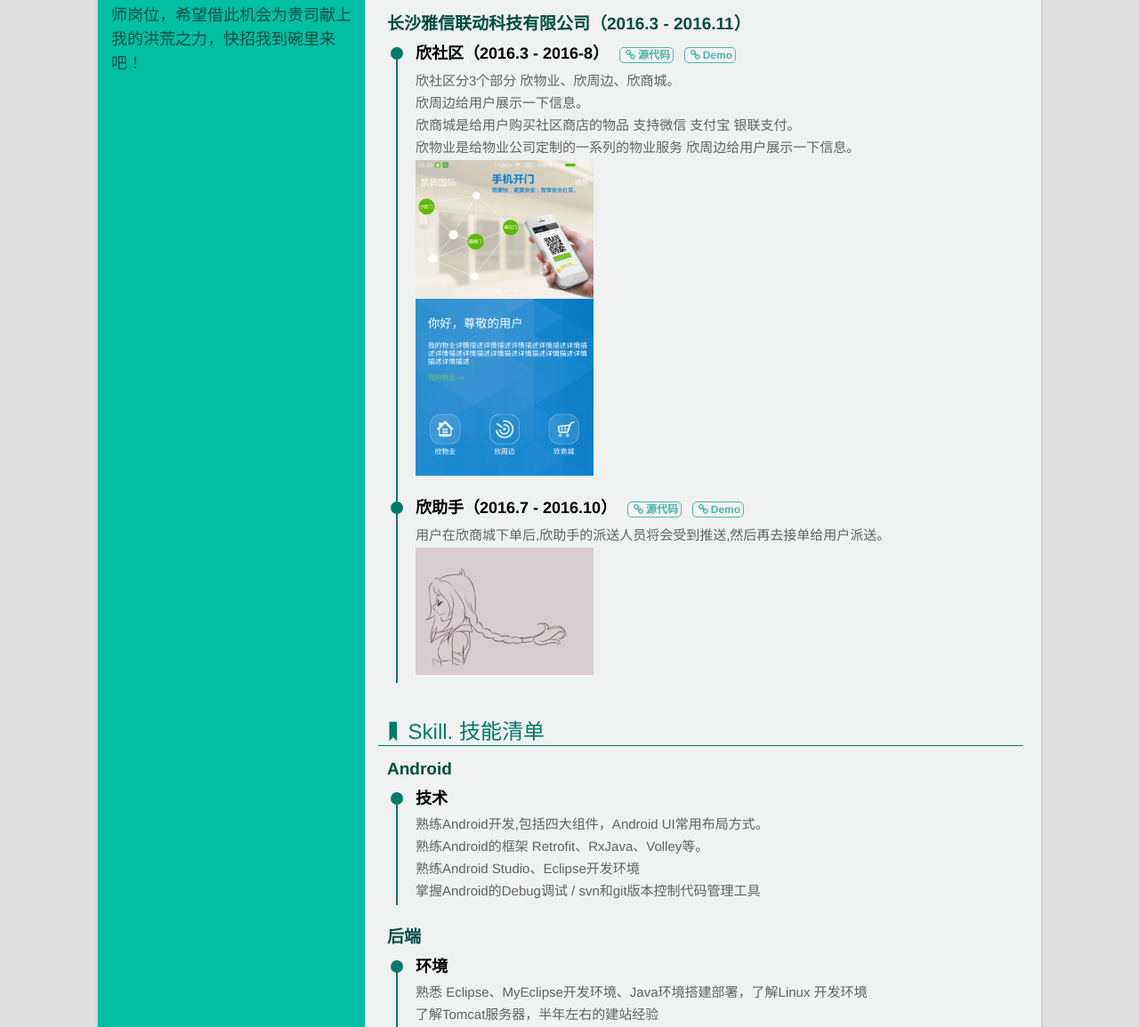
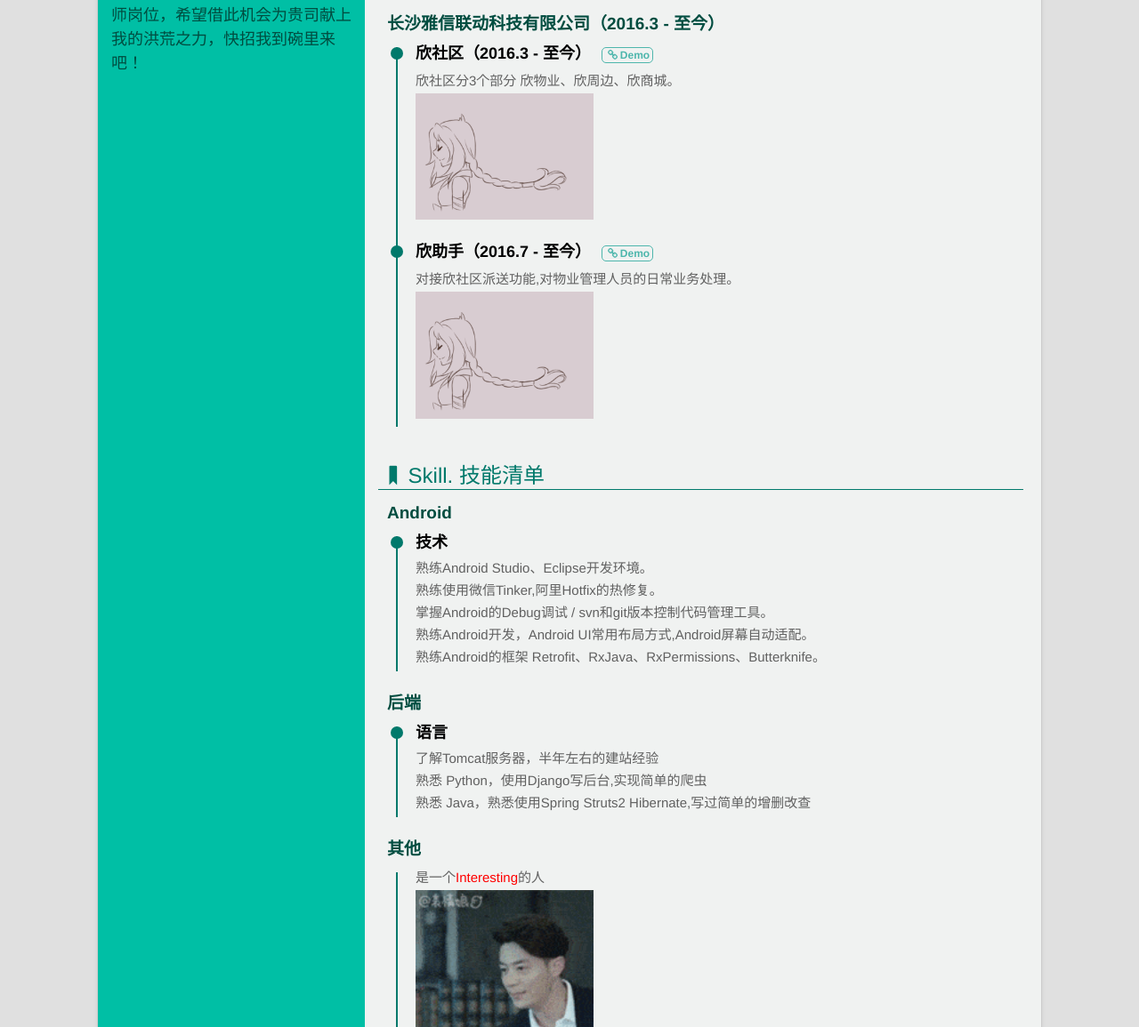
Before and after one commit to yishangfei/Resume, a website: page index.html in a window 1280 px wide. Shown: the part 810-1965 px from the top of the page at 89% size. Drawn offline with Linux system fonts and the light colour scheme.

Commit message:
更新简历

```diff
--- a/index.html
+++ b/index.html
@@ -67,18 +67,19 @@
                             <div class="skill-bar" style="width: 60%"></div>
                         </div>
                     </dd>
+					<dd>
+                        <div class="skill-name">Python</div>
+                        <div class="skill-bar-wrap">
+                            <div class="skill-bar" style="width: 60%"></div>
+                        </div>
+                    </dd>
                     <dd>
                         <div class="skill-name">HTML</div>
-                        <div class="skill-bar-wrap">
-                            <div class="skill-bar" style="width: 40%"></div>
-                        </div>
-                    </dd>
-					 <dd>
-                        <div class="skill-name">Python</div>
                         <div class="skill-bar-wrap">
                             <div class="skill-bar" style="width: 20%"></div>
                         </div>
                     </dd>
+
                 </li>
             </ul>
             <div class="note">
@@ -114,29 +115,24 @@
                             <img src="img/zanwu.jpg">
                         </li>
                     </ul>
-                    <h3>长沙雅信联动科技有限公司（2016.3 - 2016.11）</h3>
+                    <h3>长沙雅信联动科技有限公司（2016.3 - 至今）</h3>
                     <ul class="exp">
                         <li>
                             <div class="circle"></div>
                             <h4>
-                                欣社区（2016.3 - 2016-8）
-                                <a href="https://github.com/DIYgod/APlayer" target="_blank"><i class="icon-link"></i>源代码</a>
-                                <a href="https://www.anotherhome.net/file/APlayer/" target="_blank"><i class="icon-link"></i>Demo</a>
+                                欣社区（2016.3 - 至今）
+                                <a href="http://www.hnchxwl.com/wygl/qq.com/download.jsp" target="_blank"><i class="icon-link"></i>Demo</a>
                             </h4>
                             <p>欣社区分3个部分 欣物业、欣周边、欣商城。</p>
-						    <p>欣周边给用户展示一下信息。</p>
-                            <p>欣商城是给用户购买社区商店的物品  支持微信 支付宝 银联支付。</p>
-						    <p>欣物业是给物业公司定制的一系列的物业服务 欣周边给用户展示一下信息。</p>
-                            <img src="img/xsq.png">
+                            <img src="img/zanwu.jpg">
                         </li>
                         <li>
                             <div class="circle"></div>
                             <h4>
-                                欣助手（2016.7 - 2016.10）
-                                <a href="https://github.com/DIYgod/Amativeness" target="_blank"><i class="icon-link"></i>源代码</a>
-                                <a href="https://www.anotherhome.net" target="_blank"><i class="icon-link"></i>Demo</a>
+                                欣助手（2016.7 - 至今）
+                                <a href="https://fir.im/qy2j?release_id=58a6ac4dca87a833ea0000d9" target="_blank"><i class="icon-link"></i>Demo</a>
                             </h4>
-                            <p>用户在欣商城下单后,欣助手的派送人员将会受到推送,然后再去接单给用户派送。</p>
+                            <p>对接欣社区派送功能,对物业管理人员的日常业务处理。</p>
                             <img src="img/zanwu.jpg">
                         </li>
                    </ul>
@@ -148,25 +144,21 @@
                         <li>
                             <div class="circle"></div>
                             <h4>技术</h4>
-							<p>熟练Android开发,包括四大组件，Android UI常用布局方式。</p>
-							<p>熟练Android的框架 Retrofit、RxJava、Volley等。</p>
-                            <p>熟练Android Studio、Eclipse开发环境</p>
-                            <p>掌握Android的Debug调试 / svn和git版本控制代码管理工具</p>
+							<p>熟练Android Studio、Eclipse开发环境。</p>
+							<p>熟练使用微信Tinker,阿里Hotfix的热修复。</p>
+							<p>掌握Android的Debug调试 / svn和git版本控制代码管理工具。</p>
+							<p>熟练Android开发，Android UI常用布局方式,Android屏幕自动适配。</p>
+							<p>熟练Android的框架 Retrofit、RxJava、RxPermissions、Butterknife。</p>
                         </li>
                     </ul>
                     <h3>后端</h3>
                     <ul class="exp">
                         <li>
                             <div class="circle"></div>
-                            <h4>环境</h4>
-                            <p>熟悉 Eclipse、MyEclipse开发环境、Java环境搭建部署，了解Linux 开发环境</p>
-                            <p>了解Tomcat服务器，半年左右的建站经验</p>
-                        </li>
-                        <li>
-                            <div class="circle"></div>
                             <h4>语言</h4>
-						     <p>了解 Java，熟悉使用Spring Struts Hibernate,写过简单的增删改查</p>
-                             <p>了解 Python，能够实现简单的爬虫</p>
+							 <p>了解Tomcat服务器，半年左右的建站经验</p>
+							 <p>熟悉 Python，使用Django写后台,实现简单的爬虫</p>
+						     <p>熟悉 Java，熟悉使用Spring Struts2 Hibernate,写过简单的增删改查</p>
                         </li>
                     </ul>
                     <h3>其他</h3>
@@ -174,8 +166,8 @@
                         <li>
 						   <p>是一个<font color="#FF0000">Interesting</font>的人</p>
                             <img src="img/ycst.gif" />
-							<p>学习能力强，喜欢用Google搜索、github学习 </p>
-                            <p>能够熟练使用 Markdown 进行写作</p>
+						    <p>能够熟练使用 Markdown 进行写作</p>
+							<p>热爱接触新鲜事物，喜欢上gayhub学习一些新鲜的轮子。 </p>
                         </li>
                     </ul>
                 </li>
@@ -183,7 +175,7 @@
         </div>
     </div>
     <footer>
-        <p>Theme by <a href="https://github.com/DIYgod/Resume" target="_blank"><font color="#FF0000">DIYgod</font></a>. Made with <i class="icon-heart throb" style="color: #d43f57;"></i> by Yishangfei. 最后更新于2016年10月1日</p>
+        <p>Theme by <a href="https://github.com/DIYgod/Resume" target="_blank"><font color="#FF0000">DIYgod</font></a>. Made with <i class="icon-heart throb" style="color: #d43f57;"></i> by Yishangfei. 最后更新于2017年3月1日</p>
     </footer>
 </body>
 </html>
```
